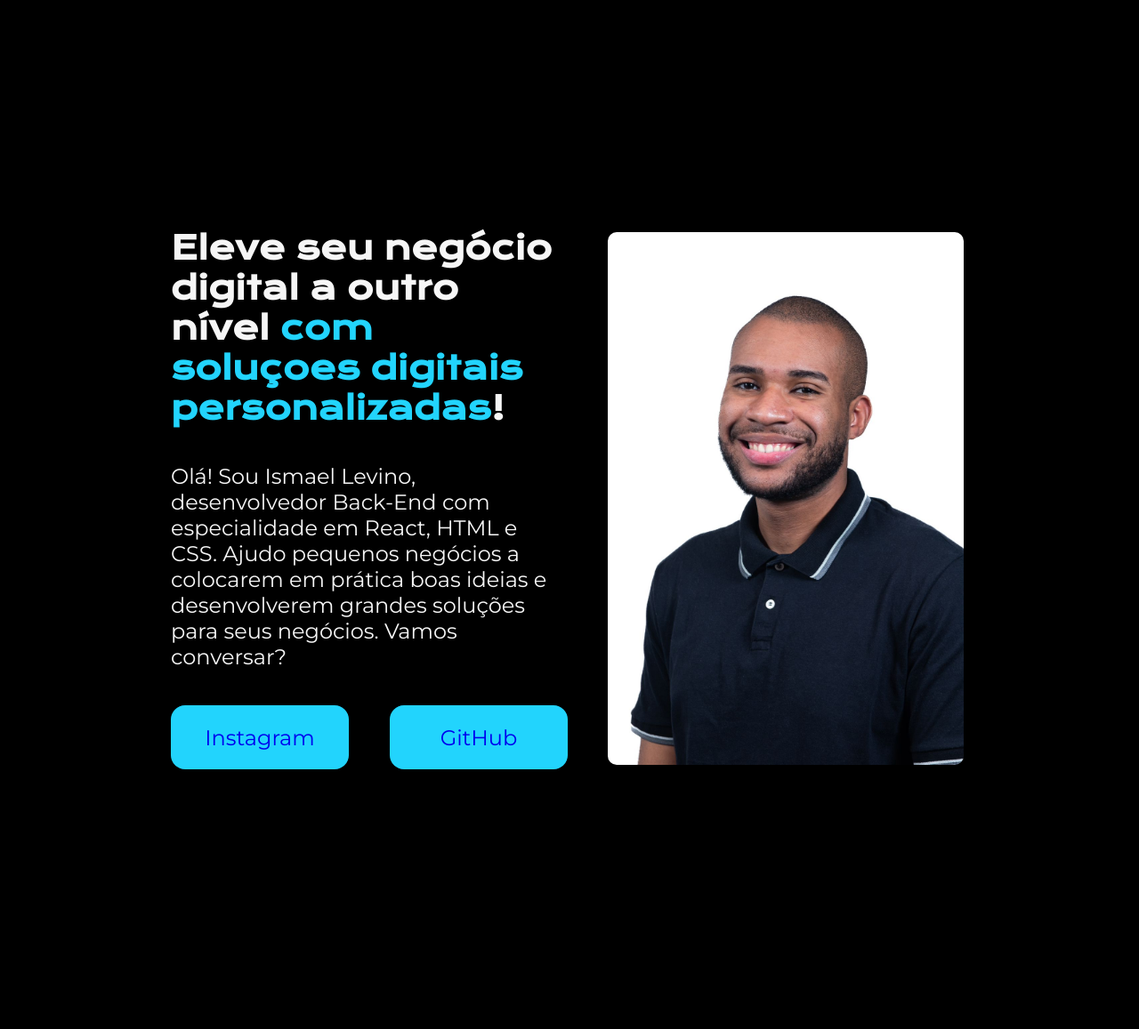
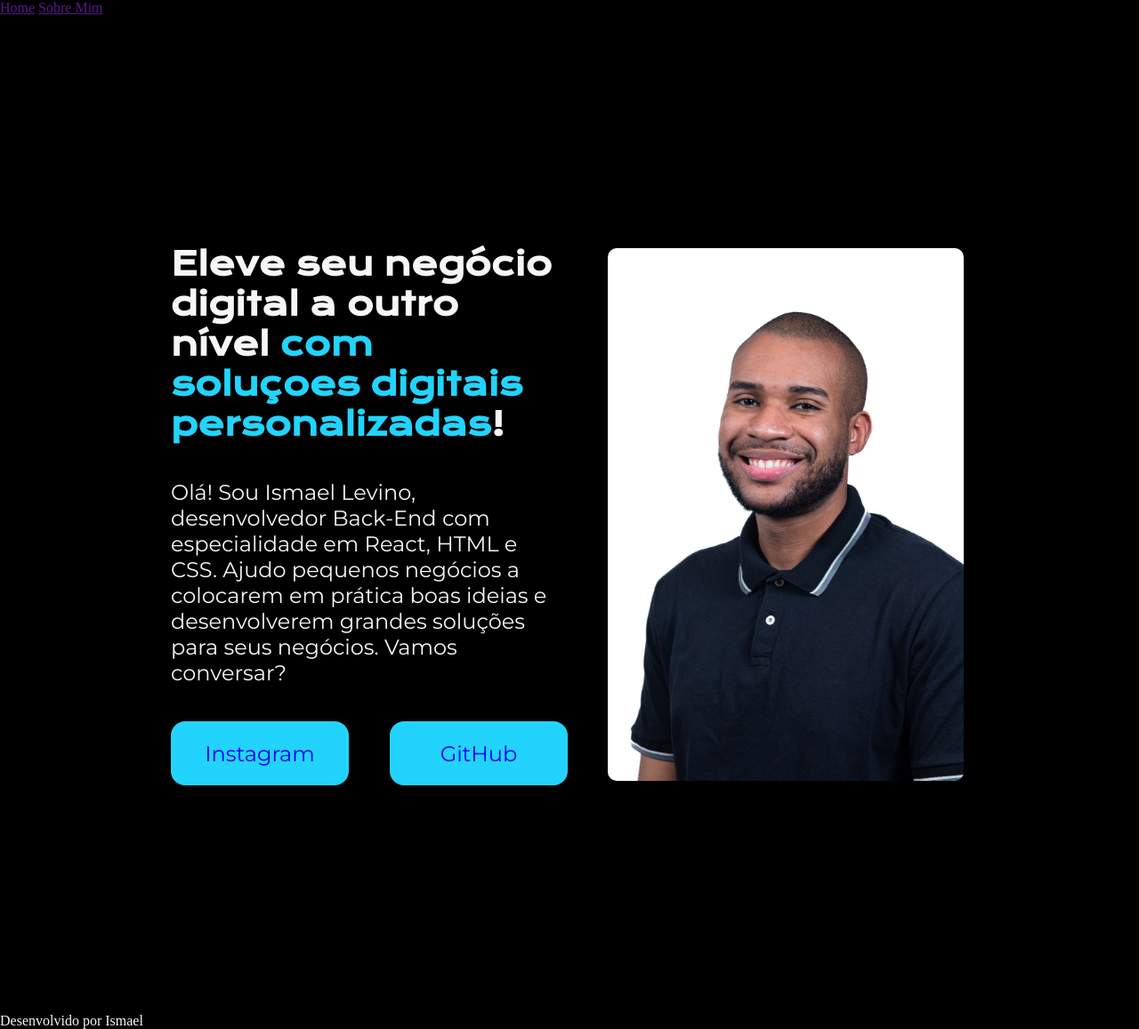
Before and after one commit to ismalevjr/portfolio-html, a plain HTML site: page index.html in a window 1280 px wide. Shown: the whole page at 89% size. Before the commit the page ends 1056 px from the top, so only its background shows below. Drawn offline with nearby package versions, Linux system fonts and the light colour scheme.

Commit message:
Iniciando atualizações

```diff
--- a/index.html
+++ b/index.html
@@ -7,7 +7,13 @@
     <link rel="stylesheet" href="style.css">
 </head>
 <body>
-    <header></header>
+
+    <header>
+        <nav class="nav-bar">
+            <a href="">Home</a>
+            <a href="">Sobre Mim</a>
+        </nav>
+    </header>
 
     <main class="apresentacao">
         <section class="apresentacao__conteudo">
@@ -21,6 +27,7 @@
         <img src="Imagem do WhatsApp de 2025-02-28 à(s) 18.33.53_086a1008.jpg" alt="Imagem de Ismael Levino">
     </main>
 
-    <footer></footer>
+    <footer>Desenvolvido por Ismael</footer>
+
 </body>
 </html>
```
